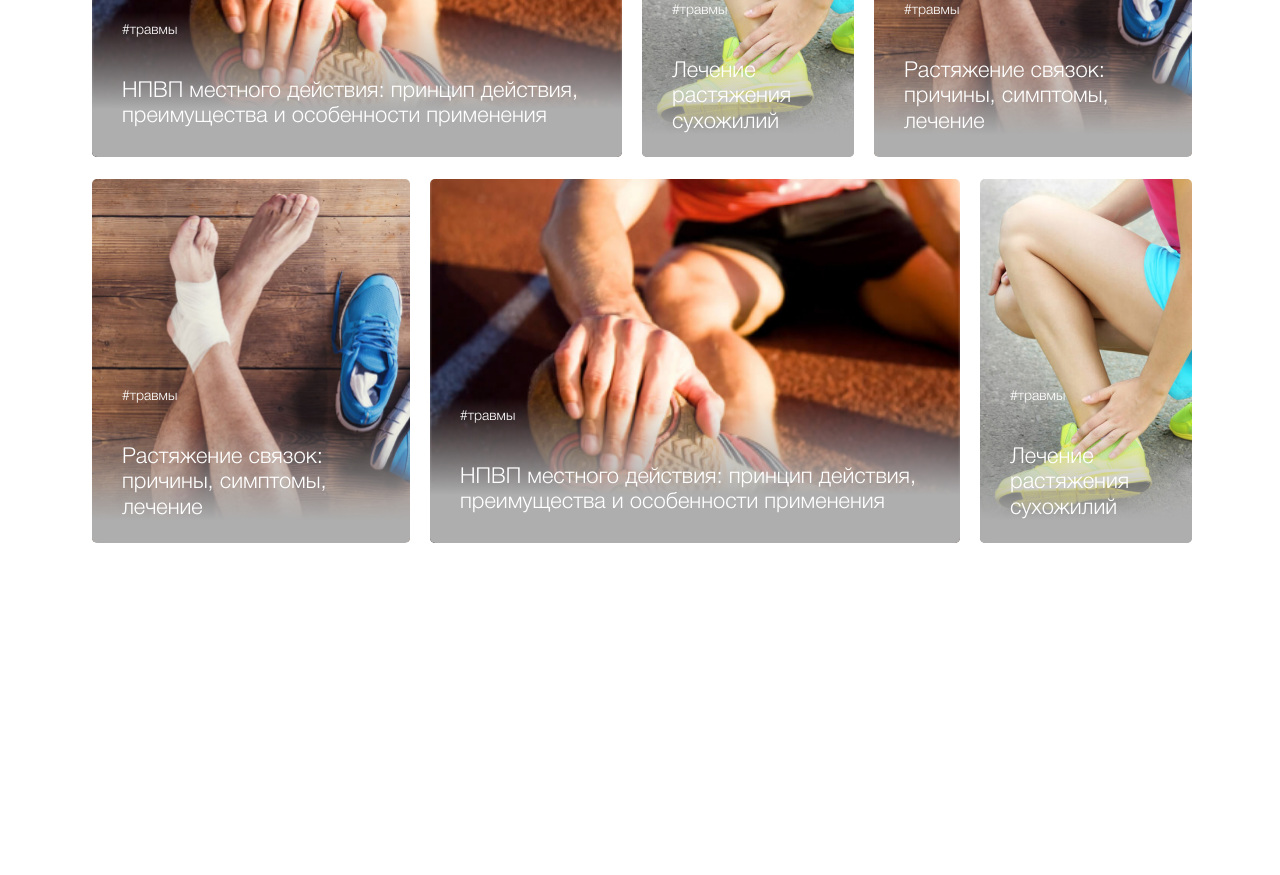
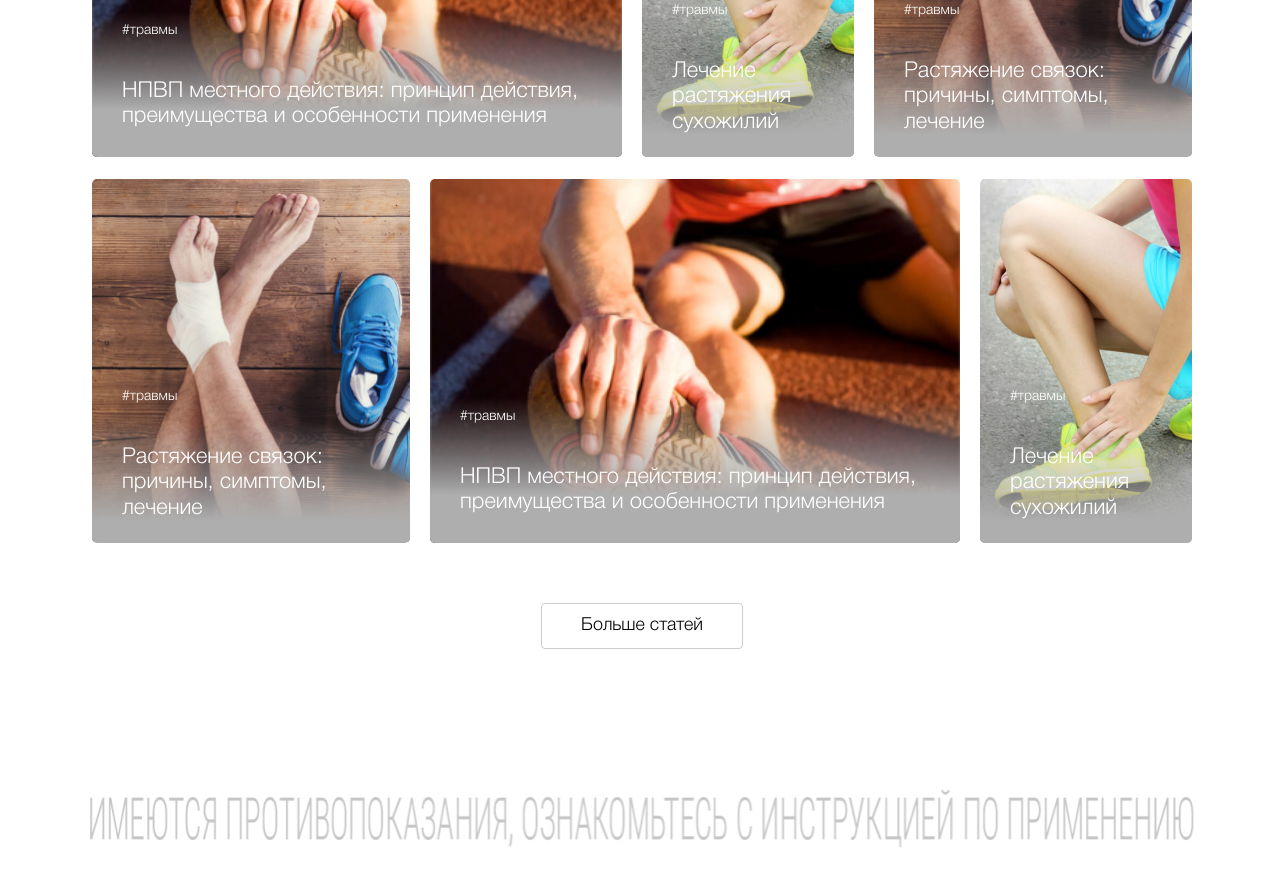
Before and after one commit to niksolid/CreamHelper_testTask, a website: page app/index.html in a window 1280 px wide. Shown: the part 515-1390 px from the top of the page. Before the commit the page ends 1080 px from the top, so only its background shows below. Drawn offline with Linux system fonts and the light colour scheme.

Commit message:
Добавлена кнопка больше статей и изображение для футера. Проверка верстки на pixcelPerfect

```diff
--- a/app/index.html
+++ b/app/index.html
@@ -128,16 +128,20 @@
         </div>
       </div>
 
-
-
-
+      <div class="article-more">
+        <button class="article-more__btn">
+          Больше статей
+        </button>
+      </div>
 
     </div>
   </main>
 
+
+
   <footer class="footer">
     <div class="container">
-
+      <img src="img/footer.png" alt="" class="footer__img">
     </div>
   </footer>
 
--- a/app/scss/style.scss
+++ b/app/scss/style.scss
@@ -73,6 +73,7 @@ li:hover{
   &__item {
     display: inline-block;
     text-align: center;
+    font-size: 18px;
     button {
       // padding: 0;
       background-color: #f7f7f7;
@@ -88,7 +89,6 @@ li:hover{
   }
   &__wrapper {
     margin: 0;
-    font-size: 18px;
   }
 }
 
@@ -96,7 +96,7 @@ li:hover{
   display: flex;
   flex-wrap: wrap;
   justify-content: center;
-  margin: 0 -10px;
+  margin: 0 -10px 38px;
   color: #ffffff;
 
   &__text {
@@ -153,5 +153,21 @@ li:hover{
 }
 
 
+.article-more{
+  text-align: center;
+  font-size: 18px;
+  margin-bottom: 141px;
+  &__btn {
+    border-radius: 4.07692px;
+    border: 0.96875px solid #CCCCCC;
+  }
+}
+
+.footer {
+  margin: 105px auto 22px;
+  &__img {
+    max-width: 100%;
+  }
+}
 
 @import "libs";
```
Also changed, not shown: app/css/style.css, app/img/footer-mini.png (added), app/img/footer.png (added).
